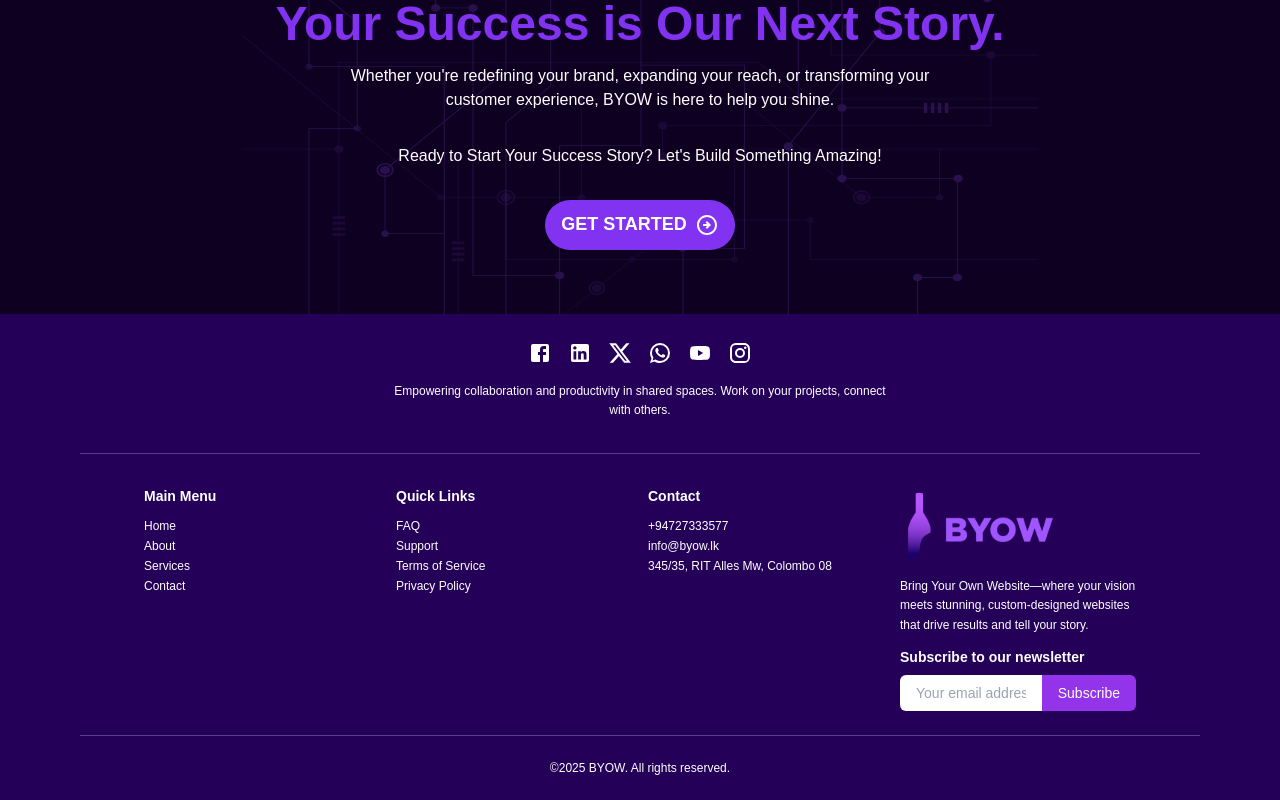
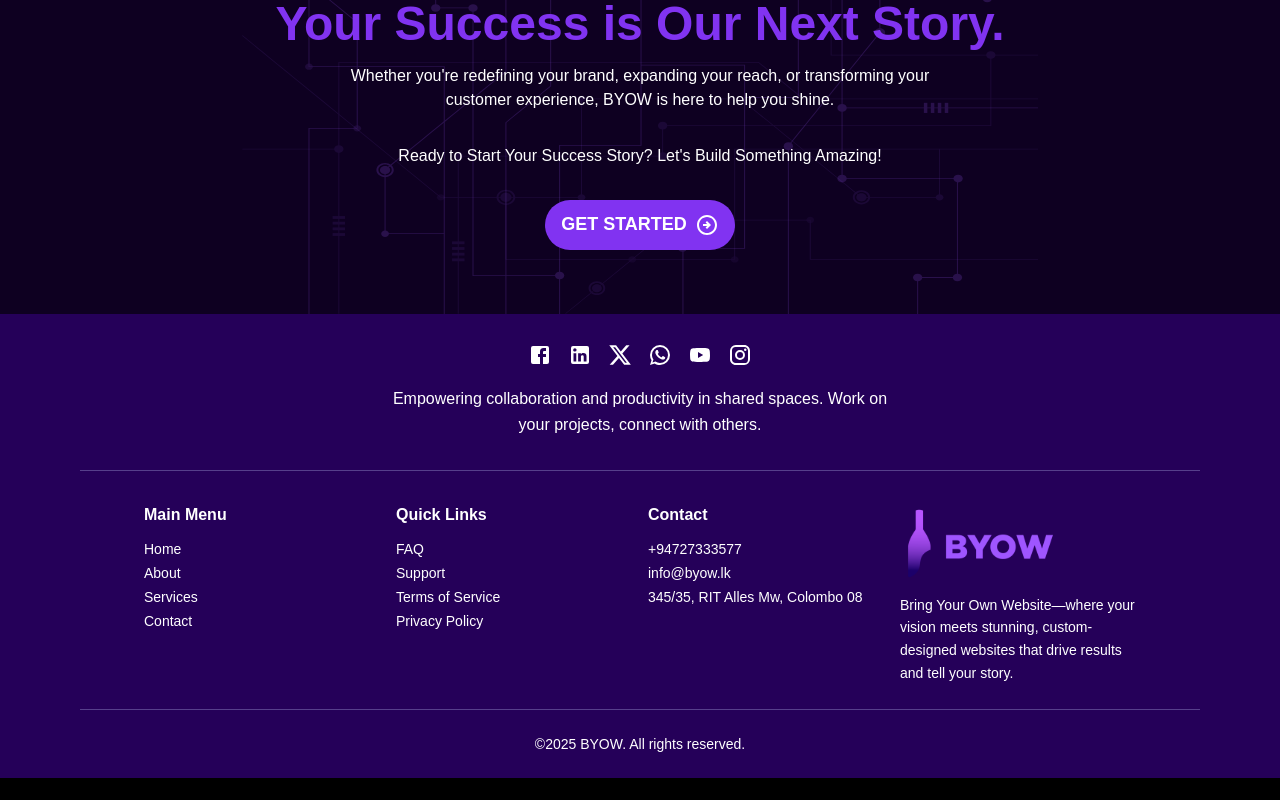
Before and after one commit to codezelat/byow-static-site, a Next.js app: page /about in a window 1280 px wide. Shown: the part 2313-3113 px from the top of the page. After the commit the page ends 3091 px from the top, so only its background shows below. Built offline with nearby package versions, Linux system fonts and the light colour scheme.

Commit message:
Add BuildSquadSection component; refactor HeroSection and Home page layout for improved structure and user experience

```diff
--- /dev/null
+++ b/app/components/BuildSquadSection.tsx
@@ -0,0 +1,98 @@
+"use client";
+
+import type { FC } from "react";
+
+const buildHighlights = [
+  {
+    title: "Mobile-first every time",
+    description:
+      "Layouts flex from 320px upward with no awkward jumps or hidden content.",
+  },
+  {
+    title: "Real prototypes fast",
+    description:
+      "Design paired with production-ready builds so you can test what matters.",
+  },
+  {
+    title: "Launch-ready ops",
+    description:
+      "Content strategy, QA, and performance baked in-no handoff lag.",
+  },
+];
+
+const BuildSquadSection: FC = () => (
+  <section className="relative px-4 xs:px-6 sm:px-8">
+    <div className="mx-auto max-w-6xl">
+      <div className="grid gap-6 md:grid-cols-[1.05fr_0.95fr]">
+        {/* Complete build squad card */}
+        <article className="rounded-[32px] border border-white/10 bg-white/5 p-6 sm:p-8 text-left">
+          <p className="text-sm font-semibold uppercase tracking-[0.2em] text-white/60">
+            Complete build squad
+          </p>
+          <h2 className="mt-4 text-2xl font-semibold leading-snug sm:text-3xl">
+            High-touch design + dev support that scales with you
+          </h2>
+          <p className="mt-4 text-sm text-white/70 sm:text-base">
+            No more context switching between freelancers. We pair strategists,
+            designers, and engineers that stay in lockstep so launches are
+            calmer and the end product looks like a million bucks.
+          </p>
+          <ul className="mt-6 space-y-4">
+            {buildHighlights.map((highlight) => (
+              <li key={highlight.title} className="flex gap-3">
+                <span className="mt-1 h-2 w-2 flex-shrink-0 rounded-full bg-[#CEB0FA]" />
+                <div>
+                  <p className="text-sm font-semibold sm:text-base">
+                    {highlight.title}
+                  </p>
+                  <p className="text-sm text-white/60">
+                    {highlight.description}
+                  </p>
+                </div>
+              </li>
+            ))}
+          </ul>
+        </article>
+
+        {/* Performance-first builds card */}
+        <article className="relative overflow-hidden rounded-[32px] border border-white/10 bg-gradient-to-b from-[#1F0B33]/80 to-[#05010F] p-6 sm:p-8 text-left">
+          <div className="pointer-events-none absolute -right-6 top-10 h-48 w-48 rounded-full bg-[#8133F1]/40 blur-[80px]" />
+          <div className="pointer-events-none absolute -left-12 bottom-0 h-36 w-36 rounded-full bg-[#090909]/70 blur-[80px]" />
+          <p className="relative text-sm font-semibold uppercase tracking-[0.25em] text-[#CEB0FA]">
+            Performance-first builds
+          </p>
+          <h3 className="relative mt-4 text-2xl font-semibold leading-snug sm:text-3xl">
+            Smooth interactions, featherweight load times
+          </h3>
+          <p className="relative mt-4 text-sm text-white/70 sm:text-base">
+            We obsess over Core Web Vitals, minify the attack surface, and
+            stress test scroll + tap animations so your hero section feels
+            effortless even on older devices.
+          </p>
+          <div className="relative mt-6 flex flex-wrap gap-3 text-xs font-semibold uppercase tracking-wide text-white/80 sm:text-sm">
+            <span className="rounded-full bg-white/10 px-4 py-1">
+              Adaptive layouts
+            </span>
+            <span className="rounded-full bg-white/10 px-4 py-1">
+              Accessibility AA+
+            </span>
+            <span className="rounded-full bg-white/10 px-4 py-1">
+              Motion-safe modes
+            </span>
+          </div>
+          <div className="relative mt-8 rounded-2xl border border-white/10 bg-black/30 p-4">
+            <p className="text-sm font-semibold text-white">
+              Deployment-ready checklist
+            </p>
+            <p className="mt-1 text-sm text-white/70">
+              Responsive QA, CDN optimization, and CMS training are handled
+              before we hand over the keys.
+            </p>
+          </div>
+        </article>
+      </div>
+    </div>
+  </section>
+);
+
+export default BuildSquadSection;
--- a/app/components/footer.tsx
+++ b/app/components/footer.tsx
@@ -104,31 +104,39 @@
 
 // export default Footer;
 
-
-
 "use client";
 
 import type { NextPage } from "next";
 import Link from "next/link";
 import Image from "next/image";
-import { socialLinks, mainMenuLinks, quickLinks, contactInfo } from "../data/footerdata";
+import {
+  socialLinks,
+  mainMenuLinks,
+  quickLinks,
+  contactInfo,
+} from "../data/footerdata";
 
 const Footer: NextPage = () => {
   return (
-    <footer className="bg-[#250059] text-white px-4 md:px-20 py-6 text-xs">
+    <footer className="bg-[#250059] text-white px-4 md:px-20 py-6 text-sm">
       <div className="flex flex-col items-center">
         {/* Social Icons */}
         <div className="flex space-x-4 w-full sm:w-2/3 md:w-1/3 mb-4 justify-center">
           {socialLinks.map(({ id, Icon, url }) => (
-            <a key={id} href={url} className="text-xl cursor-pointer hover:text-purple-300 transition-colors">
+            <a
+              key={id}
+              href={url}
+              className="text-2xl cursor-pointer hover:text-purple-300 transition-colors"
+            >
               <Icon />
             </a>
           ))}
         </div>
 
         {/* Description */}
-        <p className="mt-4 md:mt-0 w-full text-center leading-relaxed max-w-lg px-2">
-          Empowering collaboration and productivity in shared spaces. Work on your projects, connect with others.
+        <p className="mt-4 md:mt-0 w-full text-center leading-relaxed max-w-lg px-2 text-base">
+          Empowering collaboration and productivity in shared spaces. Work on
+          your projects, connect with others.
         </p>
       </div>
 
@@ -139,11 +147,14 @@
         <div className="grid grid-cols-2 sm:grid-cols-3 xl:grid-cols-4 3xl:grid-cols-4 2xl:grid-cols-4 lg:grid-cols-4  xs:grid-cols-2 gap-4 w-full">
           {/* Main Menu */}
           <div>
-            <h3 className="font-semibold mb-3 text-sm">Main Menu</h3>
+            <h3 className="font-semibold mb-3 text-base">Main Menu</h3>
             <ul className="space-y-1">
               {mainMenuLinks.map(({ id, name, path }) => (
                 <li key={id}>
-                  <Link href={path} className="hover:text-purple-300 transition-colors">
+                  <Link
+                    href={path}
+                    className="hover:text-purple-300 transition-colors text-sm"
+                  >
                     {name}
                   </Link>
                 </li>
@@ -153,11 +164,14 @@
 
           {/* Quick Links */}
           <div>
-            <h3 className="font-semibold text-sm mb-3">Quick Links</h3>
+            <h3 className="font-semibold text-base mb-3">Quick Links</h3>
             <ul className="space-y-1">
               {quickLinks.map(({ id, name, path }) => (
                 <li key={id}>
-                  <Link href={path} className="hover:text-purple-300 transition-colors">
+                  <Link
+                    href={path}
+                    className="hover:text-purple-300 transition-colors text-sm"
+                  >
                     {name}
                   </Link>
                 </li>
@@ -167,42 +181,40 @@
 
           {/* Contact Info */}
           <div>
-            <h3 className="font-semibold text-sm mb-3">Contact</h3>
+            <h3 className="font-semibold text-base mb-3">Contact</h3>
             <ul className="space-y-1">
               {contactInfo.map(({ id, info }) => (
                 <li key={id}>
-                  <p className="hover:text-purple-300 transition-colors">{info}</p>
+                  <p className="hover:text-purple-300 transition-colors text-sm">
+                    {info}
+                  </p>
                 </li>
               ))}
             </ul>
           </div>
 
-          {/* Newsletter Signup */}
+          {/* Logo and Description */}
           <div className="col-span-2 3xl:col-span-1 2xl:col-span-1 xl:col-span-1 lg:col-span-1 md:col-span-4 sm:col-span-4 xs:col-span-4 ">
             <div className="w-full flex items-start mb-3">
-              <Image src="/images/byow-logo.svg" alt="footer logo" width={100} height={40} className="w-auto h-auto" />
+              <Image
+                src="/images/byow-logo.svg"
+                alt="footer logo"
+                width={100}
+                height={40}
+                className="w-auto h-auto"
+              />
             </div>
-            <p className="text-xs mb-3 leading-relaxed max-w-sm">
-              Bring Your Own Website—where your vision meets stunning, custom-designed websites that drive results and tell your story.
+            <p className="text-sm leading-relaxed max-w-sm">
+              Bring Your Own Website—where your vision meets stunning,
+              custom-designed websites that drive results and tell your story.
             </p>
-            <h3 className="text-sm font-bold mb-2">Subscribe to our newsletter</h3>
-            <div className="flex w-full">
-              <input
-                type="email"
-                placeholder="Your email address"
-                className="w-full px-4 py-2 bg-white text-gray-900 rounded-l-md outline-none text-sm"
-              />
-              <button className="bg-purple-600 text-white px-4 py-2 rounded-r-md font-medium hover:bg-purple-700 transition-colors text-sm">
-                Subscribe
-              </button>
-            </div>
           </div>
         </div>
       </div>
 
       {/* Bottom Section */}
       <hr className="my-6 border-t border-indigo-200/30" />
-      <div className="container mx-auto flex flex-col md:flex-row justify-between items-center text-center text-[10px] sm:text-[12px] px-4">
+      <div className="container mx-auto flex flex-col md:flex-row justify-between items-center text-center text-xs sm:text-sm px-4">
         <p className="w-full">©2025 BYOW. All rights reserved.</p>
       </div>
     </footer>
--- a/app/components/home/HeroSection.tsx
+++ b/app/components/home/HeroSection.tsx
@@ -22,7 +22,8 @@
   },
   {
     title: "Launch-ready ops",
-    description: "Content strategy, QA, and performance baked in-no handoff lag.",
+    description:
+      "Content strategy, QA, and performance baked in-no handoff lag.",
   },
 ];
 
@@ -79,62 +80,6 @@
           </div>
         ))}
       </div>
-
-      <div className="mt-12 grid w-full gap-6 md:grid-cols-[1.05fr_0.95fr]">
-        <article className="rounded-[32px] border border-white/10 bg-white/5 p-6 sm:p-8 text-left">
-          <p className="text-sm font-semibold uppercase tracking-[0.2em] text-white/60">
-            Complete build squad
-          </p>
-          <h2 className="mt-4 text-2xl font-semibold leading-snug sm:text-3xl">
-            High-touch design + dev support that scales with you
-          </h2>
-          <p className="mt-4 text-sm text-white/70 sm:text-base">
-            No more context switching between freelancers. We pair strategists,
-            designers, and engineers that stay in lockstep so launches are
-            calmer and the end product looks like a million bucks.
-          </p>
-          <ul className="mt-6 space-y-4">
-            {heroHighlights.map((highlight) => (
-              <li key={highlight.title} className="flex gap-3">
-                <span className="mt-1 h-2 w-2 rounded-full bg-[#CEB0FA]" />
-                <div>
-                  <p className="text-sm font-semibold sm:text-base">
-                    {highlight.title}
-                  </p>
-                  <p className="text-sm text-white/60">{highlight.description}</p>
-                </div>
-              </li>
-            ))}
-          </ul>
-        </article>
-        <article className="relative overflow-hidden rounded-[32px] border border-white/10 bg-gradient-to-b from-[#1F0B33]/80 to-[#05010F] p-6 sm:p-8 text-left">
-          <div className="pointer-events-none absolute -right-6 top-10 h-48 w-48 rounded-full bg-[#8133F1]/40 blur-[80px]" />
-          <div className="pointer-events-none absolute -left-12 bottom-0 h-36 w-36 rounded-full bg-[#090909]/70 blur-[80px]" />
-          <p className="text-sm font-semibold uppercase tracking-[0.25em] text-[#CEB0FA]">
-            Performance-first builds
-          </p>
-          <h3 className="mt-4 text-2xl font-semibold leading-snug sm:text-3xl">
-            Smooth interactions, featherweight load times
-          </h3>
-          <p className="mt-4 text-sm text-white/70 sm:text-base">
-            We obsess over Core Web Vitals, minify the attack surface, and
-            stress test scroll + tap animations so your hero section feels
-            effortless even on older devices.
-          </p>
-          <div className="mt-6 flex flex-wrap gap-3 text-xs font-semibold uppercase tracking-wide text-white/80 sm:text-sm">
-            <span className="rounded-full bg-white/10 px-4 py-1">Adaptive layouts</span>
-            <span className="rounded-full bg-white/10 px-4 py-1">Accessibility AA+</span>
-            <span className="rounded-full bg-white/10 px-4 py-1">Motion-safe modes</span>
-          </div>
-          <div className="mt-8 rounded-2xl border border-white/10 bg-black/30 p-4">
-            <p className="text-sm font-semibold text-white">Deployment-ready checklist</p>
-            <p className="mt-1 text-sm text-white/70">
-              Responsive QA, CDN optimization, and CMS training are handled before we
-              hand over the keys.
-            </p>
-          </div>
-        </article>
-      </div>
     </div>
   </section>
 );
--- a/app/page.tsx
+++ b/app/page.tsx
@@ -10,6 +10,7 @@
 import OurChallengesPage from "./components/our-challenges";
 import HeroSection from "./components/home/HeroSection";
 import PainPointsSection from "./components/home/PainPointsSection";
+import BuildSquadSection from "./components/BuildSquadSection";
 
 const Home: NextPage = () => {
   const [isMounted, setIsMounted] = useState(false);
@@ -45,6 +46,9 @@
             <OurChallengesPage />
           </section>
           <section>
+            <BuildSquadSection />
+          </section>
+          <section>
             <InfiniteHorizontalScroll />
           </section>
           <section>
```
